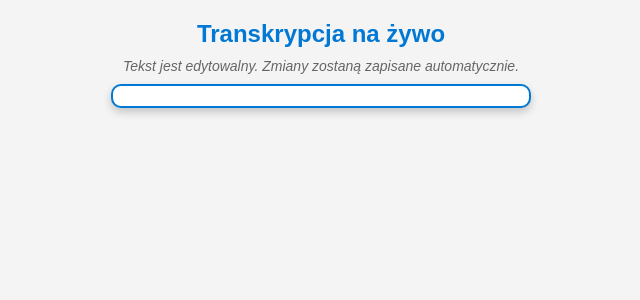
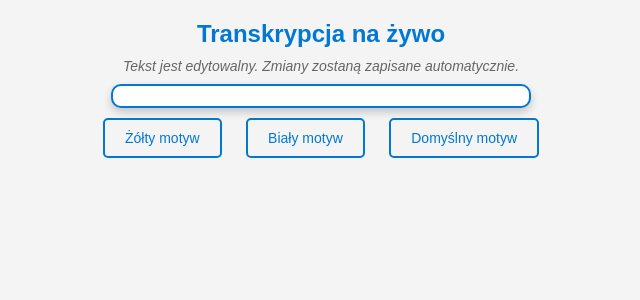
Before and after one commit to MichalNeuman/-Generowanie-napis-w-na-ywo, a Flask app: page / in a window 1280 px wide. Shown: the top 300 px of the page, without its empty margins (319-959 px from the left). Run offline with Flask 3, Linux system fonts and the light colour scheme; some libraries are stand-ins or nearby versions.

Commit message:
Dodano motywy dla niedowidzacych

```diff
--- a/static/css/style.css
+++ b/static/css/style.css
@@ -79,23 +79,146 @@ p {
     animation: fadeInHighlight 0.8s ease-in-out;
     background-color: #fffae0;
 }
-
-@keyframes fadeInHighlight {
-    from {
-        background-color: #fff9c4;
-    }
-    to {
-        background-color: #ffffff;
-    }
+/* Domyślny styl przycisków */
+button {
+    padding: 10px 20px;
+    font-size: 14px;
+    border: 2px solid #0078D4;
+    background-color: #ffffff;
+    color: #0078D4;
+    border-radius: 5px;
+    cursor: pointer;
+    transition: background-color 0.3s, color 0.3s, border-color 0.3s;
 }
 
-@keyframes fadeInDown {
+/* Domyślny styl przycisków */
+button {
+    margin: 10px;
+    padding: 10px 20px;
+    font-size: 14px;
+    border: 2px solid #0078D4;
+    background-color: transparent;
+    color: #0078D4;
+    border-radius: 5px;
+    cursor: pointer;
+    transition: background-color 0.3s, color 0.3s, border-color 0.3s;
+}
+
+button:hover {
+    background-color: rgba(0, 120, 212, 0.2); /* Delikatne niebieskie podświetlenie */
+}
+
+/* Styl przycisków w motywie żółtym */
+body.yellow-theme button {
+    border-color: #ffff00;
+    color: #ffff00;
+}
+
+body.yellow-theme button:hover {
+    background-color: rgba(255, 255, 0, 0.2); /* Jasnożółte podświetlenie */
+}
+
+/* Styl przycisków w motywie białym */
+body.white-theme button {
+    border-color: #ffffff;
+    color: #ffffff;
+}
+
+body.white-theme button:hover {
+    background-color: rgba(255, 255, 255, 0.2); /* Jasnoszare podświetlenie */
+}
+
+
+/* Theme styles */
+body.yellow-theme {
+    background-color: #000000;
+    color: #ffff00;
+}
+
+body.yellow-theme #transcription-container {
+    background-color: #000000;
+    border-color: #ffff00;
+}
+
+body.white-theme {
+    background-color: #000000;
+    color: #ffffff;
+}
+
+body.white-theme #transcription-container {
+    background-color: #000000;
+    border-color: #ffffff;
+}
+/* Animacje dla nowo pojawiających się linii */
+.line.new.default-theme {
+    animation: fadeInDownDefault 0.8s ease-in-out;
+    background-color: #e0f7fa; /* Niebieski dla domyślnego stylu */
+}
+
+.line.new.yellow-theme {
+    animation: fadeInDownYellow 0.8s ease-in-out;
+    background-color: #ffff99; /* Żółty dla żółtego stylu */
+}
+
+.line.new.white-theme {
+    animation: fadeInDownWhite 0.8s ease-in-out;
+    background-color: #cccccc; /* Jasnoszary dla białego stylu */
+}
+/* Podświetlenie w stylu żółtym */
+body.yellow-theme .line:hover {
+    background-color: rgba(255, 255, 0, 0.2); /* Jasnożółty z przezroczystością */
+}
+
+/* Podświetlenie w stylu białym */
+body.white-theme .line:hover {
+    background-color: rgba(255, 255, 255, 0.2); /* Jasnoszary z przezroczystością */
+}
+/* Żółta linia oddzielająca wiersze w stylu yellow-theme */
+body.yellow-theme .line {
+    border-bottom: 1px solid #ffff00; /* Żółta linia */
+}
+
+/* Usuń linię w ostatnim wierszu dla spójności */
+body.yellow-theme .line:last-child {
+    border-bottom: none;
+}
+
+/* Kluczowe klatki dla animacji */
+@keyframes fadeInDownDefault {
     from {
         opacity: 0;
         transform: translateY(-20px);
+        background-color: #b3e5fc;
     }
     to {
         opacity: 1;
         transform: translateY(0);
+        background-color: #e0f7fa;
     }
 }
+
+@keyframes fadeInDownYellow {
+    from {
+        opacity: 0;
+        transform: translateY(-20px);
+        background-color: #ffff00;
+    }
+    to {
+        opacity: 1;
+        transform: translateY(0);
+        background-color: rgba(255, 255, 0, 0.2);
+    }
+}
+
+@keyframes fadeInDownWhite {
+    from {
+        opacity: 0;
+        transform: translateY(-20px);
+        background-color: #dddddd;
+    }
+    to {
+        opacity: 1;
+        transform: translateY(0);
+        background-color: #cccccc;
+    }
+}
--- a/templates/index.html
+++ b/templates/index.html
@@ -17,8 +17,43 @@
         </div>
     </div>
 </div>
+<div id="theme-buttons">
+    <button onclick="setTheme('yellow')">Żółty motyw</button>
+    <button onclick="setTheme('white')">Biały motyw</button>
+    <button onclick="setTheme('default')">Domyślny motyw</button>
+</div>
+
 
 <script>
+
+      function setTheme(theme) {
+        const body = document.body;
+        const title = document.querySelector("h1");
+        const intro = document.querySelector("p");
+        const lines = document.querySelectorAll(".line");
+
+        // Reset classes
+        body.className = "";
+
+        // Apply theme-specific styles
+        if (theme === 'yellow') {
+            body.classList.add('yellow-theme');
+            title.style.color = "#ffff00";
+            intro.style.color = "#ffff00";
+            lines.forEach(line => (line.style.color = "#ffff00"));
+        } else if (theme === 'white') {
+            body.classList.add('white-theme');
+            title.style.color = "#ffffff";
+            intro.style.color = "#ffffff";
+            lines.forEach(line => (line.style.color = "#ffffff"));
+        } else {
+            // Default theme
+            title.style.color = "";
+            intro.style.color = "";
+            lines.forEach(line => (line.style.color = ""));
+        }
+    }
+
     const socket = io(); // Połącz z serwerem WebSocket
     const container = document.getElementById("transcription-entries");
 
@@ -44,12 +79,25 @@
     }
 
     // Funkcja do utworzenia nowego wiersza z animacją
-    function createAnimatedLine(index, text) {
+     function createAnimatedLine(index, text) {
         const line = document.createElement("div");
         line.className = "line new"; // Dodanie klasy `new` dla animacji
         line.textContent = text;
         line.contentEditable = "true"; // Umożliwienie edycji
         line.dataset.index = index; // Przechowywanie indeksu wiersza
+
+        // Dodanie klasy motywu
+        const currentTheme = document.body.className;
+        if (currentTheme === "yellow-theme") {
+            line.classList.add("yellow-theme");
+            line.style.color = "#ffff00";
+        } else if (currentTheme === "white-theme") {
+            line.classList.add("white-theme");
+            line.style.color = "#ffffff";
+        } else {
+            line.classList.add("default-theme");
+            line.style.color = ""; // Domyślny kolor
+        }
 
         // Usunięcie klasy animacji po jej zakończeniu
         setTimeout(() => {
```
